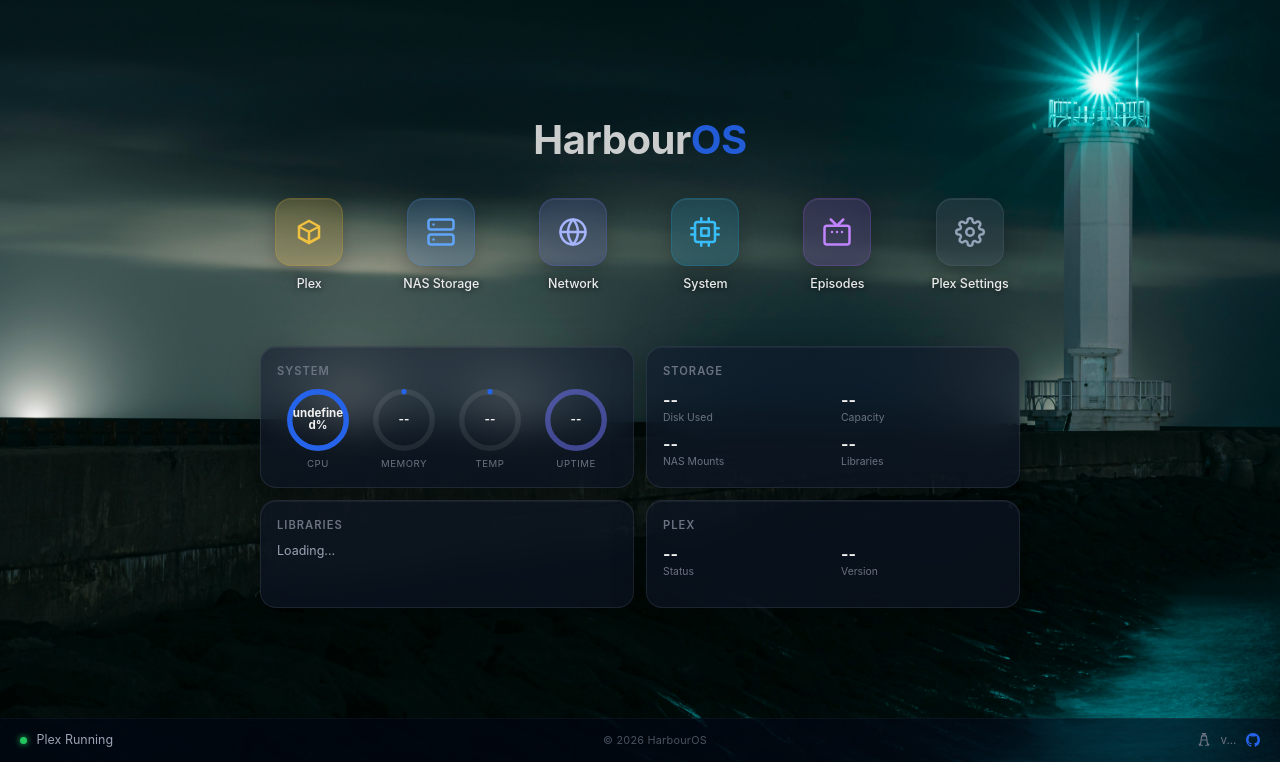
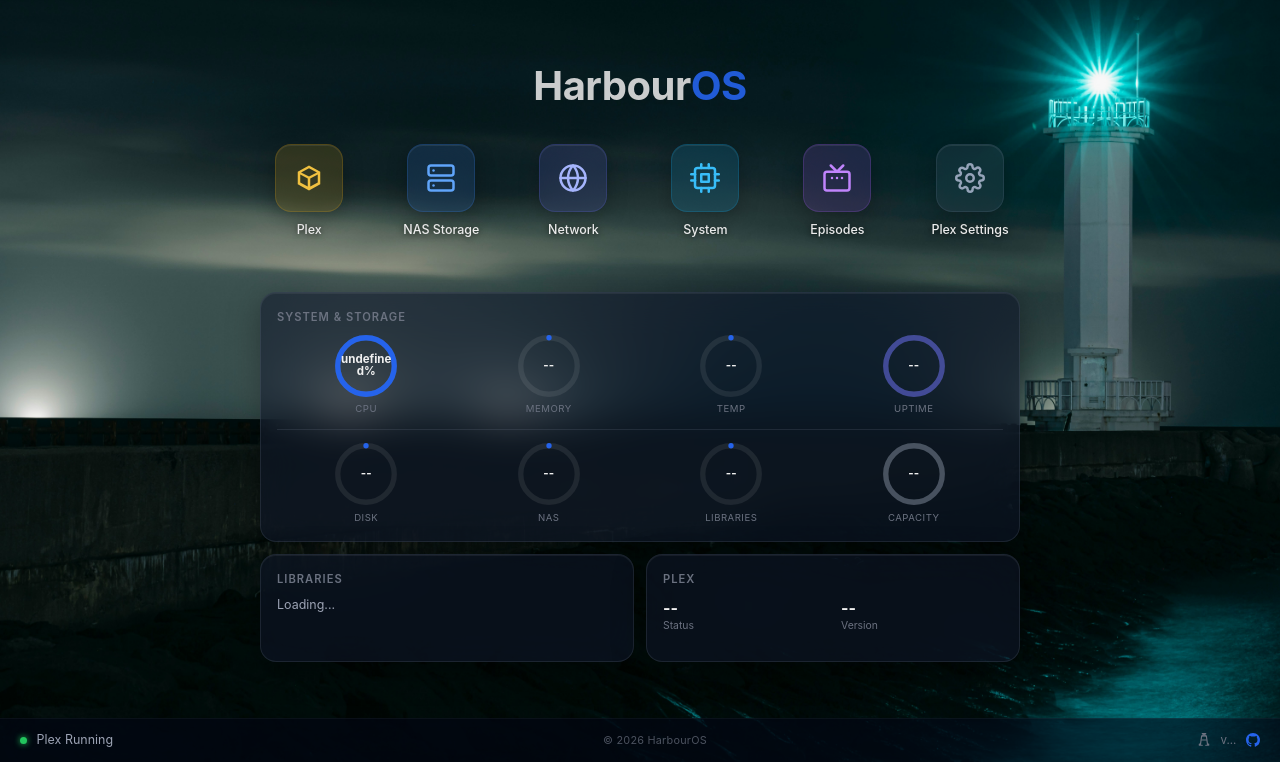
Before and after one commit to tnik71/HarbourOS, a Flask app: template admin-ui/harbouros_admin/templates/dashboard.html in a window 1280 px wide. Shown: the part 38-800 px from the top of the page. Run offline with Flask 3, Linux system fonts and the light colour scheme; the template is opened without the code that fills it, so the values that code supplies are empty; parts of the project's set-up code (start-up, migrations or seed data) failed here and were passed over.

Commit message:
Merge System + Storage into one full-width ring widget (8 rings, 2 rows)
- Replace separate System and Storage widgets with a single full-width
  'System & Storage' widget containing two rows of 4 SVG ring gauges
- Row 1 (system): CPU, Memory, Temp (animated %), Uptime (always-full indigo)
- Row 2 (storage): Disk %, NAS mounted ratio, Libraries /10 cap, Capacity GB
- Add .widget-full (flex 100% width), .widget-rings-storage (divider row),
  .ring-fill-neutral (slate tint for identity rings like Capacity)
- JS: add setRing calls for ring-disk, ring-nas, ring-libs

Co-Authored-By: Claude Sonnet 4.6 <noreply@anthropic.com>

```diff
--- a/admin-ui/harbouros_admin/static/css/style.css
+++ b/admin-ui/harbouros_admin/static/css/style.css
@@ -204,6 +204,10 @@ body {
     max-width: calc(50% - 0.375rem);
     box-shadow: var(--glass-shadow), inset 0 1px 0 rgba(255, 255, 255, 0.06);
 }
+.widget-full {
+    flex: 1 1 100%;
+    max-width: 100%;
+}
 .widget-title {
     font-size: 0.7rem;
     font-weight: 600;
@@ -270,6 +274,9 @@ body {
 .ring-fill-full {
     stroke: rgba(99, 102, 241, 0.5);
 }
+.ring-fill-neutral {
+    stroke: rgba(148, 163, 184, 0.35);
+}
 .ring-value {
     position: relative;
     z-index: 1;
@@ -286,6 +293,12 @@ body {
     color: var(--text-dim);
     text-transform: uppercase;
     letter-spacing: 0.5px;
+}
+
+.widget-rings-storage {
+    margin-top: 0.75rem;
+    padding-top: 0.75rem;
+    border-top: 1px solid var(--glass-border);
 }
 
 /* === WIDGET LIBRARY LIST === */
--- a/admin-ui/harbouros_admin/static/js/app.js
+++ b/admin-ui/harbouros_admin/static/js/app.js
@@ -124,7 +124,9 @@ function updateSystemStats(sys) {
 
     el = document.getElementById('w-disk');
     if (el) el.textContent = sys.disk.used_gb + ' / ' + sys.disk.total_gb + ' GB';
-    el = document.getElementById('w-disk-pct'); if (el) el.textContent = sys.disk.percent + '%';
+    el = document.getElementById('w-disk-pct');
+    if (el) el.textContent = sys.disk.percent + '%';
+    setRing('ring-disk', sys.disk.percent);
 }
 
 async function updateWidgets() {
@@ -183,6 +185,8 @@ async function updateWidgets() {
         var mounted = mounts.mounts.filter(function(m) { return m.status === 'mounted'; }).length;
         var el = document.getElementById('w-mounts');
         if (el) el.textContent = mounted + ' / ' + mounts.mounts.length;
+        setRing('ring-nas', mounts.mounts.length > 0
+            ? Math.round(mounted / mounts.mounts.length * 100) : 0);
     }
 
     // Libraries widget
@@ -204,6 +208,7 @@ async function updateWidgets() {
         }
         var wEl = document.getElementById('w-libraries');
         if (wEl) wEl.textContent = libsData.libraries.length;
+        setRing('ring-libs', Math.min(Math.round(libsData.libraries.length / 10 * 100), 100));
     }
 
     // Update dock IP
--- a/admin-ui/harbouros_admin/templates/dashboard.html
+++ b/admin-ui/harbouros_admin/templates/dashboard.html
@@ -83,8 +83,9 @@
 
     <!-- Widgets -->
     <div class="widgets">
-        <div class="widget">
-            <div class="widget-title">System</div>
+        <div class="widget widget-full">
+            <div class="widget-title">System &amp; Storage</div>
+            <!-- Row 1: System -->
             <div class="widget-rings">
                 <div class="ring-gauge">
                     <div class="ring-wrap">
@@ -127,14 +128,48 @@
                     <div class="ring-label">Uptime</div>
                 </div>
             </div>
-        </div>
-        <div class="widget">
-            <div class="widget-title">Storage</div>
-            <div class="widget-grid">
-                <div><div class="widget-stat-value" id="w-disk-pct">--</div><div class="widget-stat-label">Disk Used</div></div>
-                <div><div class="widget-stat-value" id="w-disk">--</div><div class="widget-stat-label">Capacity</div></div>
-                <div><div class="widget-stat-value" id="w-mounts">--</div><div class="widget-stat-label">NAS Mounts</div></div>
-                <div><div class="widget-stat-value" id="w-libraries">--</div><div class="widget-stat-label">Libraries</div></div>
+            <!-- Row 2: Storage -->
+            <div class="widget-rings widget-rings-storage">
+                <div class="ring-gauge">
+                    <div class="ring-wrap">
+                        <svg viewBox="0 0 36 36" class="ring-svg">
+                            <circle class="ring-bg" cx="18" cy="18" r="15.9"/>
+                            <circle class="ring-fill" cx="18" cy="18" r="15.9" id="ring-disk" stroke-dasharray="0 100"/>
+                        </svg>
+                        <div class="ring-value" id="w-disk-pct">--</div>
+                    </div>
+                    <div class="ring-label">Disk</div>
+                </div>
+                <div class="ring-gauge">
+                    <div class="ring-wrap">
+                        <svg viewBox="0 0 36 36" class="ring-svg">
+                            <circle class="ring-bg" cx="18" cy="18" r="15.9"/>
+                            <circle class="ring-fill" cx="18" cy="18" r="15.9" id="ring-nas" stroke-dasharray="0 100"/>
+                        </svg>
+                        <div class="ring-value" id="w-mounts">--</div>
+                    </div>
+                    <div class="ring-label">NAS</div>
+                </div>
+                <div class="ring-gauge">
+                    <div class="ring-wrap">
+                        <svg viewBox="0 0 36 36" class="ring-svg">
+                            <circle class="ring-bg" cx="18" cy="18" r="15.9"/>
+                            <circle class="ring-fill" cx="18" cy="18" r="15.9" id="ring-libs" stroke-dasharray="0 100"/>
+                        </svg>
+                        <div class="ring-value" id="w-libraries">--</div>
+                    </div>
+                    <div class="ring-label">Libraries</div>
+                </div>
+                <div class="ring-gauge">
+                    <div class="ring-wrap">
+                        <svg viewBox="0 0 36 36" class="ring-svg">
+                            <circle class="ring-bg" cx="18" cy="18" r="15.9"/>
+                            <circle class="ring-fill ring-fill-neutral" cx="18" cy="18" r="15.9" stroke-dasharray="100 0"/>
+                        </svg>
+                        <div class="ring-value" id="w-disk">--</div>
+                    </div>
+                    <div class="ring-label">Capacity</div>
+                </div>
             </div>
         </div>
         <div class="widget">
```
